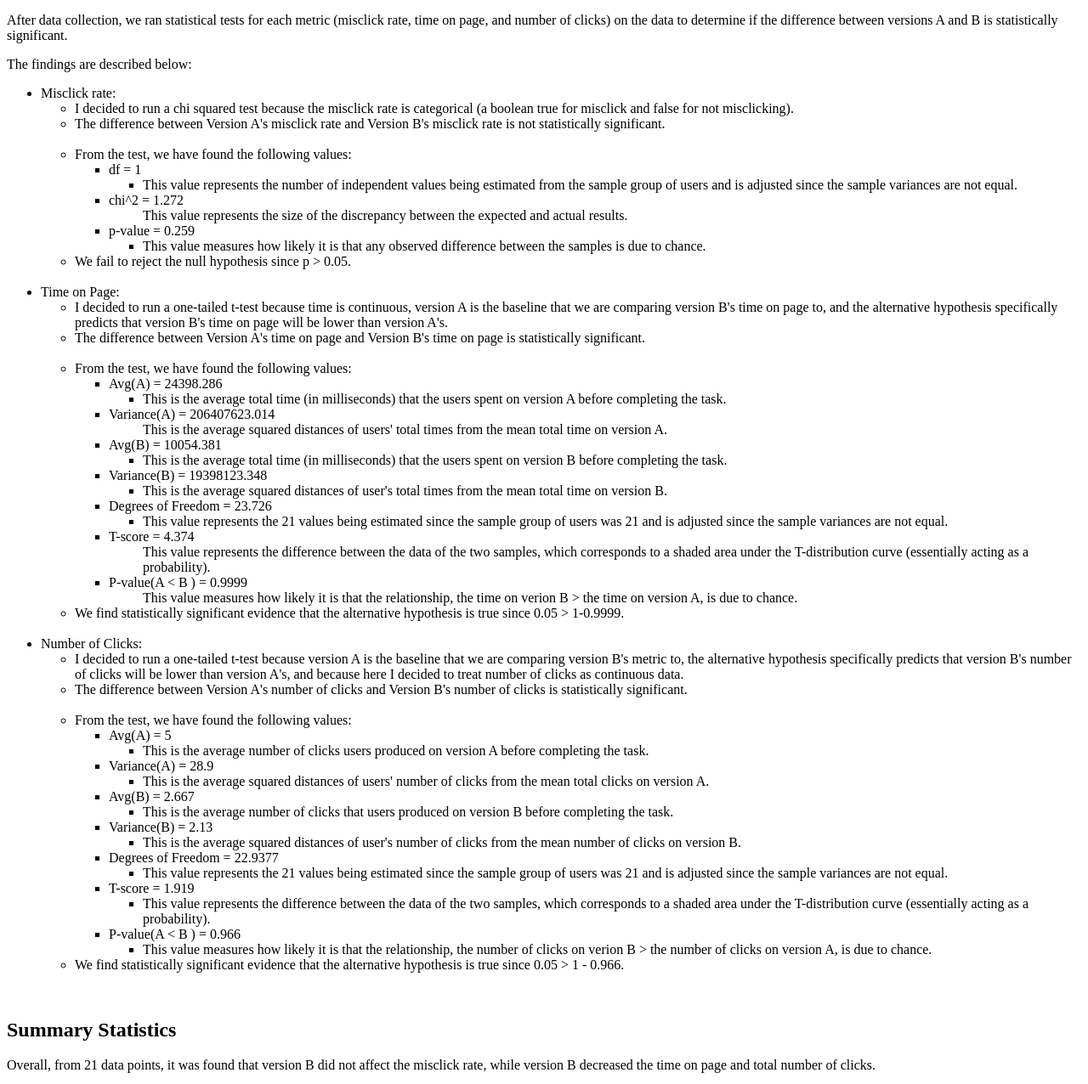
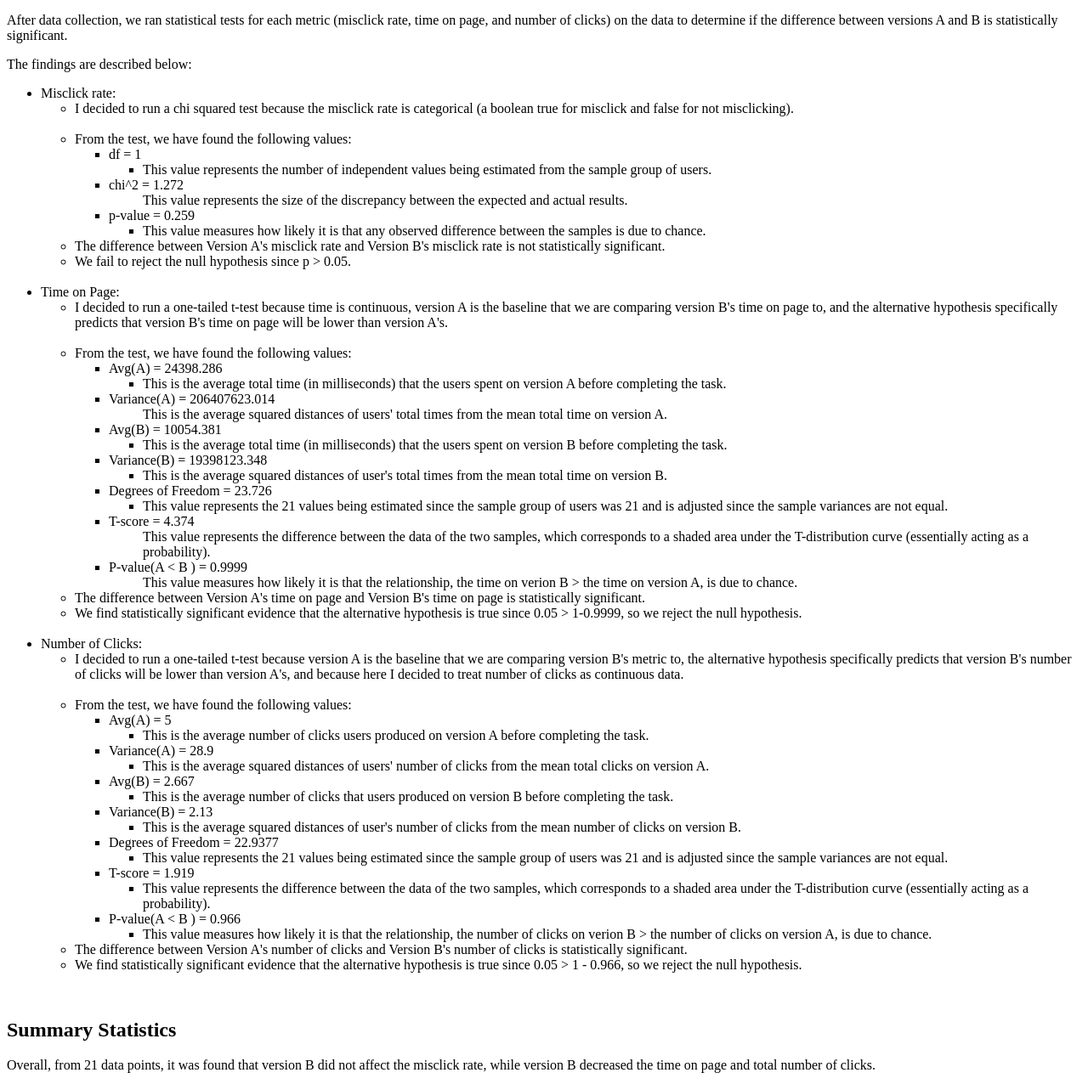
Before and after one commit to angelaaaliii/cs1300-ab-testing-handin, a plain HTML site: page index.html in a window 1280 px wide. Shown: the part 3780-5056 px from the top of the page at 85% size. Drawn offline with Linux system fonts and the light colour scheme.

Commit message:
minor changes

```diff
--- a/index.html
+++ b/index.html
@@ -304,10 +304,6 @@
                   I decided to run a chi squared test because the misclick
                   rate is categorical (a boolean true for misclick and false for not misclicking).
                 </li>
-                <li>
-                  The difference between Version A's misclick rate and Version B's
-                  misclick rate is not statistically significant.
-                </li>
                 <br>
                 <li>
                   From the test, we have found the following values:
@@ -316,8 +312,7 @@
                       df = 1
                       <ul>
                         <li>This value represents the number of independent values being estimated
-                          from the sample group of users and is adjusted since
-                          the sample variances are not equal.</li>
+                          from the sample group of users.</li>
                       </ul>
                     </li>
                     <li>
@@ -338,6 +333,10 @@
                   </ul>
                 </li>
                 <li>
+                  The difference between Version A's misclick rate and Version B's
+                  misclick rate is not statistically significant.
+                </li>
+                <li>
                   We fail to reject the null hypothesis since p > 0.05.
                 </li>
               </ul>
@@ -351,10 +350,6 @@
                   version A is the baseline that we are comparing version B's
                   time on page to, and the alternative hypothesis specifically predicts that version
                   B's time on page will be lower than version A's.
-                </li>
-                <li>
-                  The difference between Version A's time on page and Version B's
-                  time on page is statistically significant.
                 </li>
                 <br>
                 <li>
@@ -421,8 +416,12 @@
                   </ul>
                 </li>
                 <li>
+                  The difference between Version A's time on page and Version B's
+                  time on page is statistically significant.
+                </li>
+                <li>
                   We find statistically significant evidence that the
-                  alternative hypothesis is true since 0.05 > 1-0.9999.
+                  alternative hypothesis is true since 0.05 > 1-0.9999, so we reject the null hypothesis.
                 </li>
               </ul>
             </li>
@@ -436,10 +435,6 @@
                   metric to, the alternative hypothesis specifically predicts that version
                   B's number of clicks will be lower than version A's, and because
                   here I decided to treat number of clicks as continuous data.
-                </li>
-                <li>
-                  The difference between Version A's number of clicks and Version B's
-                  number of clicks is statistically significant.
                 </li>
                 <br>
                 <li>
@@ -490,8 +485,12 @@
                   </ul>
                 </li>
                 <li>
+                  The difference between Version A's number of clicks and Version B's
+                  number of clicks is statistically significant.
+                </li>
+                <li>
                   We find statistically significant evidence that the
-                  alternative hypothesis is true since 0.05 > 1  - 0.966.
+                  alternative hypothesis is true since 0.05 > 1  - 0.966, so we reject the null hypothesis.
                 </li>
               </ul>
             </li>
```
